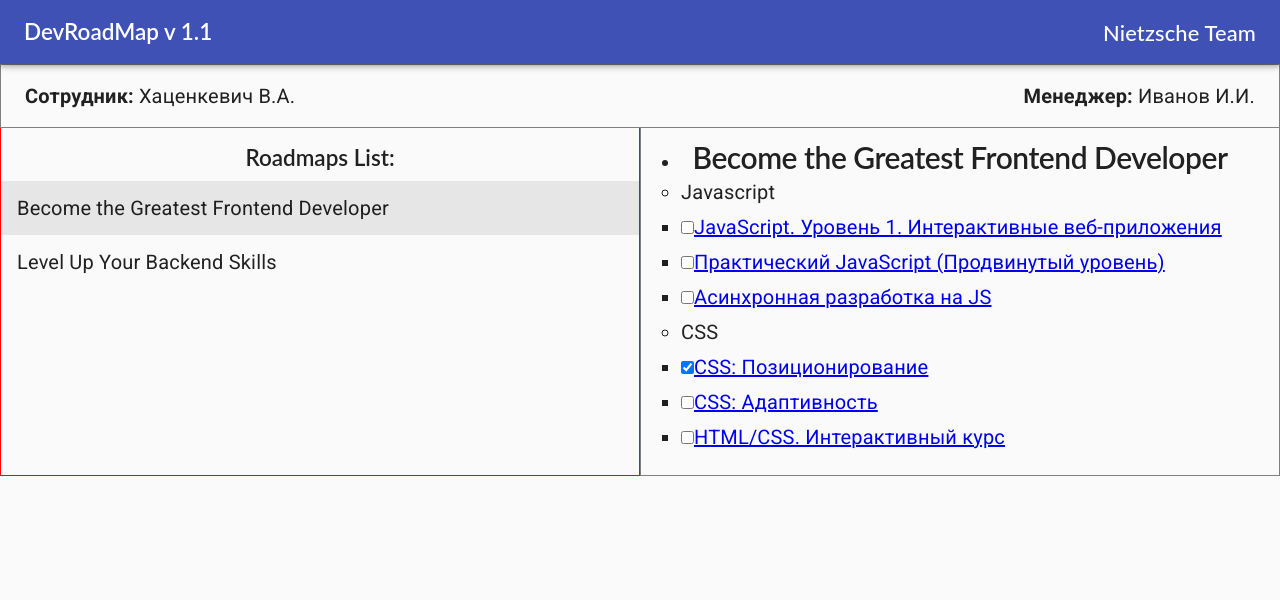
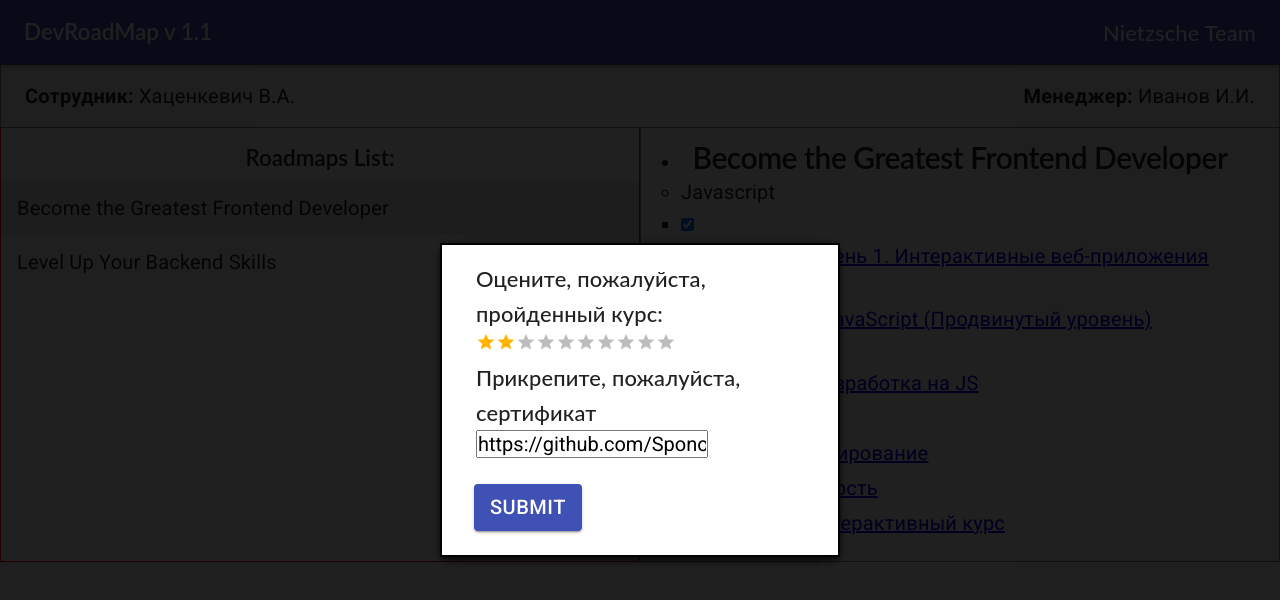
Before and after one commit to YuLogun/roadmap, a React (Create React App) app: page /roadmap in a window 1280 px wide. Both pictures are taken after a click on the checkbox 687 px from the left and 227 px from the top of the page. Shown: the top 600 px of the page. Built offline with nearby package versions, Linux system fonts and the light colour scheme; no server answers.

Commit message:
small modal updates

```diff
--- a/package.json
+++ b/package.json
@@ -4,6 +4,7 @@
   "private": true,
   "dependencies": {
     "@material-ui/core": "^4.11.0",
+    "@material-ui/icons": "^4.9.1",
     "@material-ui/lab": "^4.0.0-alpha.56",
     "@testing-library/jest-dom": "^4.2.4",
     "@testing-library/react": "^9.3.2",
--- a/src/components/CourseReview/CourseReview.js
+++ b/src/components/CourseReview/CourseReview.js
@@ -1,4 +1,4 @@
-import React, { useState, useEffect } from 'react';
+import React, { useState } from 'react';
 
 //components
 import { Modal, Typography, Box, Button } from '@material-ui/core';
@@ -25,7 +25,7 @@
   let sampleCertificate =
     'https://github.com/Sponom/xss-fe-2020-state-management/tree/master/1-react-class-local-state';
   const [certificate, setCertificate] = useState(sampleCertificate);
-  const handleGettingCertificate = (certificate) => setCertificate(certificate);
+  const handleGettingCertificate = (e) => setCertificate(e.target.value);
 
   //update courses's rating and add certificate
   const getUrl = (courseName = 'iusto-velit-sed') =>
@@ -71,7 +71,7 @@
         <Typography component="legend" variant="h6">
           Прикрепите, пожалуйста, сертификат
         </Typography>
-        <input value={certificate} onChange={handleGettingCertificate} />
+        <input value={certificate} onChange={handleGettingCertificate} type="text" />
       </Box>
       <Button onClick={submitHandler} variant="contained" color="primary">
         Submit
--- a/src/components/DeveloperView/coursesTestData.js
+++ b/src/components/DeveloperView/coursesTestData.js
@@ -13,7 +13,7 @@
               name: 'JavaScript. Уровень 1. Интерактивные веб-приложения',
               url: 'https://www.udemy.com/',
               id: 1,
-              completed: true
+              completed: false
             },
             {
               name: 'Практический JavaScript (Продвинутый уровень)',
@@ -37,7 +37,7 @@
               name: 'CSS: Позиционирование',
               url: 'https://www.udemy.com/',
               id: 4,
-              completed: true
+              completed: false
             },
             {
               name: 'CSS: Адаптивность',
@@ -88,7 +88,7 @@
               name: 'Администрирование PostgreSQL 10. Настройка и мониторинг',
               url: 'https://www.udemy.com/',
               id: 5,
-              completed: true
+              completed: false
             }
           ]
         }
```
Also changed, not shown: 1 other file (tests, documents, lock files or other folders).
